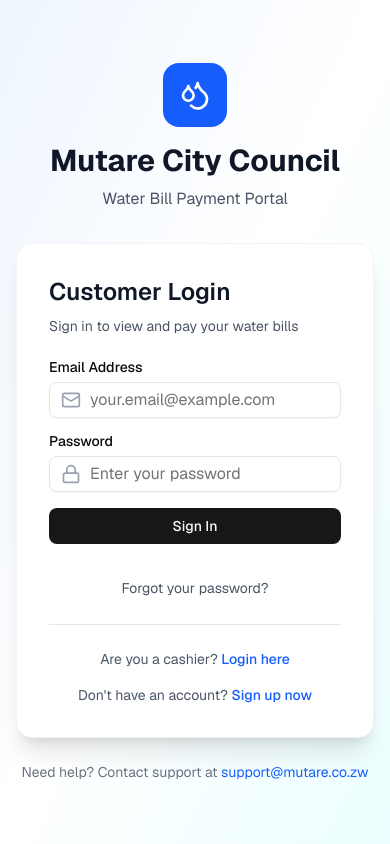
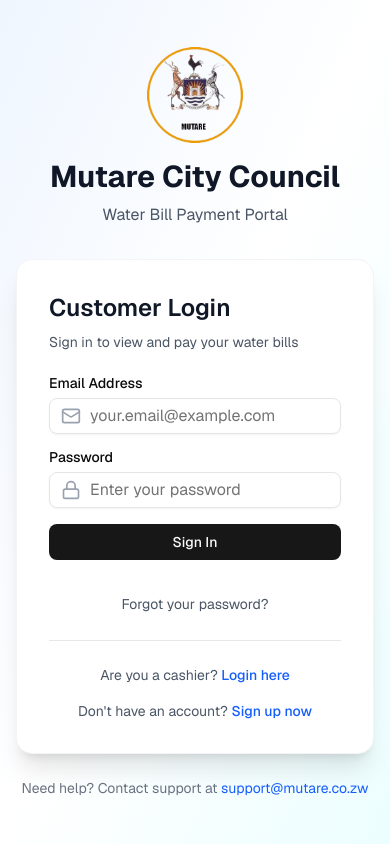
Before and after one commit to PraiseTechzw/Mutare-City-Council-project, a Next.js app: page /login in a window 390 px wide. Built offline with nearby package versions, Linux system fonts and the light colour scheme.

Commit message:
Add logo image to various pages and update layout metadata for branding consistency. Enhanced visual elements in login, signup, and dashboard components with responsive image integration.

```diff
--- a/app/layout.tsx
+++ b/app/layout.tsx
@@ -11,6 +11,10 @@ export const metadata: Metadata = {
   title: 'Mutare City Council - Water Bill Payment Portal',
   description: 'Online payment portal for Mutare City Council water bills',
   generator: 'Next.js',
+  icons: {
+    icon: '/logo.png',
+    apple: '/logo.png',
+  },
 }
 
 export default function RootLayout({
--- a/app/login/cashier/page.tsx
+++ b/app/login/cashier/page.tsx
@@ -1,5 +1,6 @@
 import { CashierLoginForm } from "@/components/auth/cashier-login-form"
 import { Shield } from "lucide-react"
+import Image from "next/image"
 import Link from "next/link"
 
 export default function CashierLoginPage() {
@@ -7,8 +8,14 @@ export default function CashierLoginPage() {
     <div className="min-h-screen flex items-center justify-center bg-gradient-to-br from-slate-900 via-slate-800 to-slate-900 p-4">
       <div className="w-full max-w-md">
         <div className="text-center mb-8">
-          <div className="inline-flex items-center justify-center w-16 h-16 bg-emerald-600 rounded-2xl mb-4">
-            <Shield className="w-8 h-8 text-white" />
+          <div className="inline-flex items-center justify-center w-24 h-24 sm:w-32 sm:h-32 rounded-2xl mb-4 overflow-hidden bg-white/10 backdrop-blur-sm">
+            <Image
+              src="/logo.png"
+              alt="Mutare City Council Logo"
+              width={128}
+              height={128}
+              className="w-full h-full object-contain"
+            />
           </div>
           <h1 className="text-3xl font-bold text-white mb-2">Mutare City Council</h1>
           <p className="text-gray-400">Cashier Portal</p>
--- a/app/login/page.tsx
+++ b/app/login/page.tsx
@@ -1,5 +1,6 @@
 import { CustomerLoginForm } from "@/components/auth/customer-login-form"
 import { Droplets } from "lucide-react"
+import Image from "next/image"
 import Link from "next/link"
 
 export default function LoginPage() {
@@ -7,8 +8,14 @@ export default function LoginPage() {
     <div className="min-h-screen flex items-center justify-center bg-gradient-to-br from-blue-50 via-white to-cyan-50 p-4">
       <div className="w-full max-w-md">
         <div className="text-center mb-8">
-          <div className="inline-flex items-center justify-center w-16 h-16 bg-blue-600 rounded-2xl mb-4">
-            <Droplets className="w-8 h-8 text-white" />
+          <div className="inline-flex items-center justify-center w-24 h-24 sm:w-32 sm:h-32 rounded-2xl mb-4 overflow-hidden">
+            <Image
+              src="/logo.png"
+              alt="Mutare City Council Logo"
+              width={128}
+              height={128}
+              className="w-full h-full object-contain"
+            />
           </div>
           <h1 className="text-3xl font-bold text-gray-900 mb-2">Mutare City Council</h1>
           <p className="text-gray-600">Water Bill Payment Portal</p>
--- a/app/page.tsx
+++ b/app/page.tsx
@@ -26,6 +26,7 @@ import {
   Linkedin
 } from "lucide-react"
 import Link from "next/link"
+import Image from "next/image"
 import { useEffect, useState, useRef } from "react"
 
 export default function HomePage() {
@@ -118,8 +119,14 @@ export default function HomePage() {
             <Link href="/" className="flex items-center gap-2 sm:gap-3 min-w-0 flex-1 group">
               <div className="relative">
                 <div className="absolute inset-0 bg-blue-400 rounded-xl opacity-0 group-hover:opacity-20 blur-md transition-all duration-300 group-hover:scale-125"></div>
-                <div className="relative w-8 h-8 sm:w-10 sm:h-10 bg-gradient-to-br from-blue-600 to-cyan-600 rounded-xl flex items-center justify-center flex-shrink-0 shadow-lg shadow-blue-500/25 transition-all duration-300 group-hover:scale-110 group-hover:rotate-6 group-hover:shadow-xl group-hover:shadow-blue-500/40">
-                  <Droplets className="w-4 h-4 sm:w-6 sm:h-6 text-white transition-transform group-hover:scale-110 group-hover:rotate-12" />
+                <div className="relative w-12 h-12 sm:w-16 sm:h-16 rounded-xl flex items-center justify-center flex-shrink-0 shadow-lg shadow-blue-500/25 transition-all duration-300 group-hover:scale-110 group-hover:rotate-6 group-hover:shadow-xl group-hover:shadow-blue-500/40 overflow-hidden">
+                  <Image
+                    src="/logo.png"
+                    alt="Mutare City Council Logo"
+                    width={64}
+                    height={64}
+                    className="w-full h-full object-contain transition-transform group-hover:scale-110 group-hover:rotate-12"
+                  />
                 </div>
               </div>
               <div className="min-w-0">
@@ -638,8 +645,14 @@ export default function HomePage() {
             {/* Brand Section */}
             <div className="space-y-4">
               <div className="flex items-center gap-3">
-                <div className="w-12 h-12 bg-gradient-to-br from-blue-600 to-cyan-600 rounded-xl flex items-center justify-center shadow-lg shadow-blue-500/25 hover:scale-110 transition-transform duration-300">
-                  <Droplets className="w-7 h-7 text-white" />
+                <div className="w-16 h-16 rounded-xl flex items-center justify-center shadow-lg shadow-blue-500/25 hover:scale-110 transition-transform duration-300 overflow-hidden">
+                  <Image
+                    src="/logo.png"
+                    alt="Mutare City Council Logo"
+                    width={64}
+                    height={64}
+                    className="w-full h-full object-contain"
+                  />
                 </div>
                 <div>
                   <h4 className="text-lg font-bold text-gray-900">Mutare City Council</h4>
--- a/app/signup/page.tsx
+++ b/app/signup/page.tsx
@@ -1,6 +1,7 @@
 import { Suspense } from "react"
 import { CustomerSignupForm } from "@/components/auth/customer-signup-form"
 import { Droplets } from "lucide-react"
+import Image from "next/image"
 import Link from "next/link"
 
 export default function SignupPage() {
@@ -8,8 +9,14 @@ export default function SignupPage() {
     <div className="min-h-screen flex items-center justify-center bg-gradient-to-br from-blue-50 via-white to-cyan-50 p-4">
       <div className="w-full max-w-md">
         <div className="text-center mb-8">
-          <div className="inline-flex items-center justify-center w-16 h-16 bg-blue-600 rounded-2xl mb-4">
-            <Droplets className="w-8 h-8 text-white" />
+          <div className="inline-flex items-center justify-center w-24 h-24 sm:w-32 sm:h-32 rounded-2xl mb-4 overflow-hidden">
+            <Image
+              src="/logo.png"
+              alt="Mutare City Council Logo"
+              width={128}
+              height={128}
+              className="w-full h-full object-contain"
+            />
           </div>
           <h1 className="text-3xl font-bold text-gray-900 mb-2">Create Account</h1>
           <p className="text-gray-600">Join Mutare City Council Water Services</p>
--- a/components/cashier/cashier-dashboard.tsx
+++ b/components/cashier/cashier-dashboard.tsx
@@ -7,6 +7,7 @@ import { Button } from "@/components/ui/button"
 import { Card } from "@/components/ui/card"
 import { Tabs, TabsContent, TabsList, TabsTrigger } from "@/components/ui/tabs"
 import { Shield, LogOut, DollarSign, Users, FileText, AlertCircle, TrendingUp, Activity, Calendar } from "lucide-react"
+import Image from "next/image"
 import { CreateBillDialog } from "./create-bill-dialog"
 import { GenerateMonthlyBillsDialog } from "./generate-monthly-bills-dialog"
 import { ProcessPaymentDialog } from "./process-payment-dialog"
@@ -125,8 +126,14 @@ export function CashierDashboard({
         <div className="container mx-auto px-4 sm:px-6 py-3 sm:py-4">
           <div className="flex items-center justify-between gap-4">
             <div className="flex items-center gap-2 sm:gap-3 min-w-0 flex-1">
-              <div className="w-8 h-8 sm:w-10 sm:h-10 bg-emerald-600 rounded-xl flex items-center justify-center flex-shrink-0">
-                <Shield className="w-4 h-4 sm:w-6 sm:h-6 text-white" />
+              <div className="w-12 h-12 sm:w-16 sm:h-16 rounded-xl flex items-center justify-center flex-shrink-0 overflow-hidden bg-white/10 backdrop-blur-sm">
+                <Image
+                  src="/logo.png"
+                  alt="Mutare City Council Logo"
+                  width={64}
+                  height={64}
+                  className="w-full h-full object-contain"
+                />
               </div>
               <div className="min-w-0">
                 <h1 className="text-base sm:text-xl font-bold text-white truncate">Mutare City Council</h1>
--- a/components/customer/customer-dashboard.tsx
+++ b/components/customer/customer-dashboard.tsx
@@ -19,6 +19,7 @@ import {
   MapPin,
   Receipt,
 } from "lucide-react"
+import Image from "next/image"
 import { PaymentDialog } from "./payment-dialog"
 import { ReceiptDialog } from "./receipt-dialog"
 
@@ -115,8 +116,14 @@ export function CustomerDashboard({
         <div className="container mx-auto px-4 sm:px-6 py-3 sm:py-4">
           <div className="flex items-center justify-between gap-4">
             <div className="flex items-center gap-2 sm:gap-3 min-w-0 flex-1">
-              <div className="w-8 h-8 sm:w-10 sm:h-10 bg-blue-600 rounded-xl flex items-center justify-center flex-shrink-0">
-                <Droplets className="w-4 h-4 sm:w-6 sm:h-6 text-white" />
+              <div className="w-12 h-12 sm:w-16 sm:h-16 rounded-xl flex items-center justify-center flex-shrink-0 overflow-hidden">
+                <Image
+                  src="/logo.png"
+                  alt="Mutare City Council Logo"
+                  width={64}
+                  height={64}
+                  className="w-full h-full object-contain"
+                />
               </div>
               <div className="min-w-0">
                 <h1 className="text-base sm:text-xl font-bold text-gray-900 truncate">Mutare City Council</h1>
```
Also changed, not shown: public/logo.png (added).
